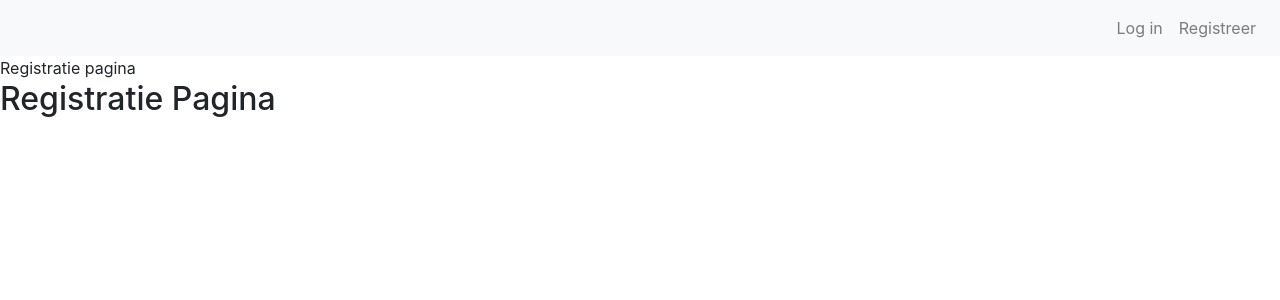
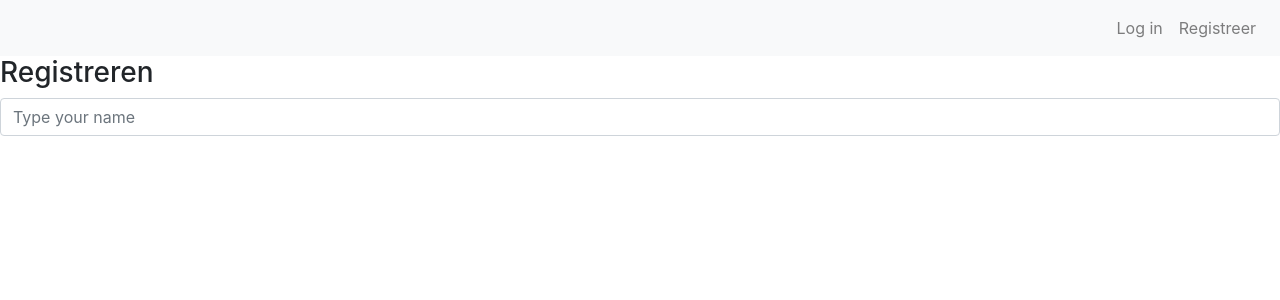
Before and after one commit to Nossulenko/techmate-, a Next.js app in the folder frontend/: page /signup in a window 1280 px wide. Shown: the top 300 px of the page. Built offline with nearby package versions, Linux system fonts and the light colour scheme.

Commit message:
adding registration page

```diff
--- /dev/null
+++ b/frontend/components/Auth/SigninComponent.js
@@ -0,0 +1,6 @@
+const SigninComponent = () => {
+
+    return <h2>Login Pagina</h2>;
+};
+
+export default SigninComponent;
--- a/frontend/components/Auth/SignupComponent.js
+++ b/frontend/components/Auth/SignupComponent.js
@@ -1,6 +1,31 @@
 const SignupComponent = () => {
+    const handleSubmit = (e) => {
+        e.preventDefault();
+        console.log('handle submit')
+    };
 
-    return <h2>Registratie Pagina</h2>;
+    const handleChange = (e) => {
+
+        e.preventDefault();
+        console.log(e.target.value)
+    };
+
+    const signupForm = () => {
+
+        return (
+            <form onSubmit={handleSubmit}>
+            <div className="form-group">
+                <input onChange={handleChange} type="text" className="form-control" placeholder="Type your name"/>
+            </div>
+            </form>
+        )
+    };
+
+    return (
+        <React.Fragment>
+            {signupForm()}
+        </React.Fragment>
+    )
 };
 
 export default SignupComponent;
--- a/frontend/pages/signin.js
+++ b/frontend/pages/signin.js
@@ -1,13 +1,12 @@
 import Layout from '../components/Layout';
 import Link from 'next/link';
+import SigninComponent from "../components/Auth/SigninComponent";
 
 const Signin = () => {
     return (
 
         <Layout>
-            <Link href={"/"}>
-                <p>LOGIN WERKT ! </p>
-            </Link>
+           <SigninComponent/>
         </Layout>
 
     );
--- a/frontend/pages/signup.js
+++ b/frontend/pages/signup.js
@@ -6,7 +6,7 @@ const Signup = () => {
     return (
 
         <Layout>
-                <a>Registratie pagina</a>
+            <h3>Registreren</h3>
                 <SignupCompontent/>
         </Layout>
 
```
